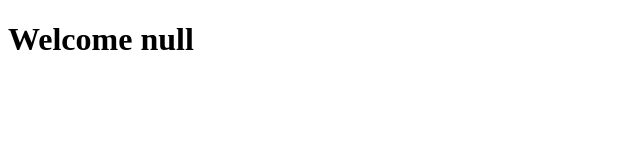
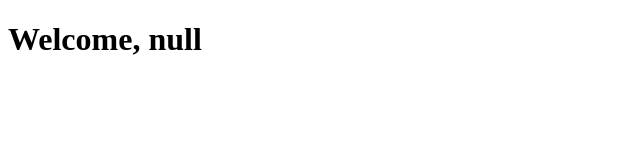
Before and after one commit to PavelHrabal/xsspriklad, a plain HTML site: page index.html in a window 1280 px wide. Shown: the full height of the page, 0-640 px from the left. Drawn offline with Linux system fonts and the light colour scheme.

Commit message:
Update index.html

```diff
--- a/index.html
+++ b/index.html
@@ -2,16 +2,16 @@
 <html lang="en">
 <head>
   <meta charset="UTF-8">
-  <title>Welcome</title>
+  <title>XSS Demo</title>
 </head>
 <body>
-  <h1 id="welcome">Welcome</h1>
+  <h1 id="welcome">Welcome!</h1>
 
   <script>
-    // Zranitelný JavaScript
+    // Vezme parametr ?user= a zobrazí ho ve stránce (zranitelné!)
     const params = new URLSearchParams(window.location.search);
     const username = params.get("user");
-    document.getElementById("welcome").innerHTML = "Welcome " + username;
+    document.getElementById("welcome").innerHTML = "Welcome, " + username;
   </script>
 </body>
 </html>
```
